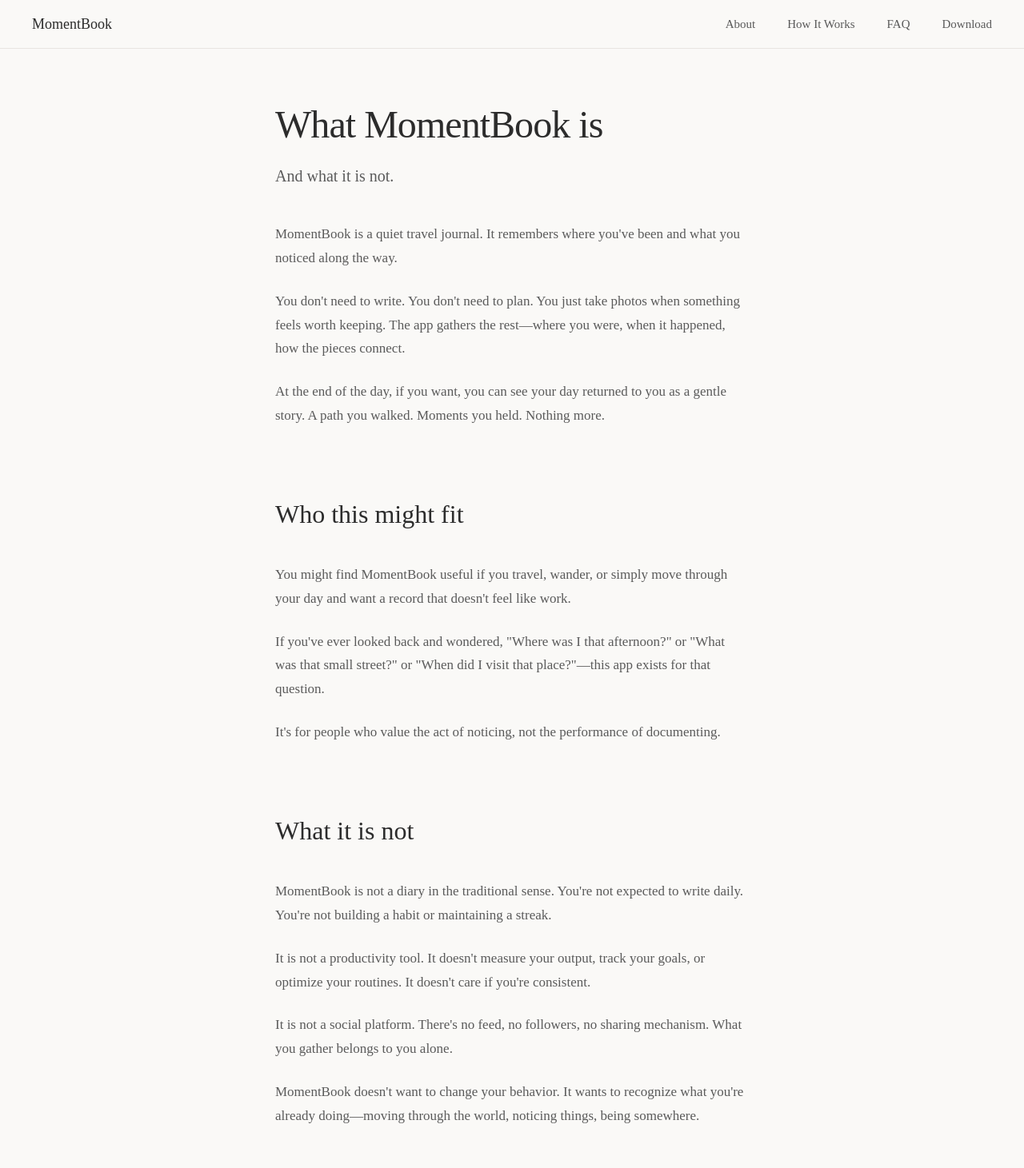
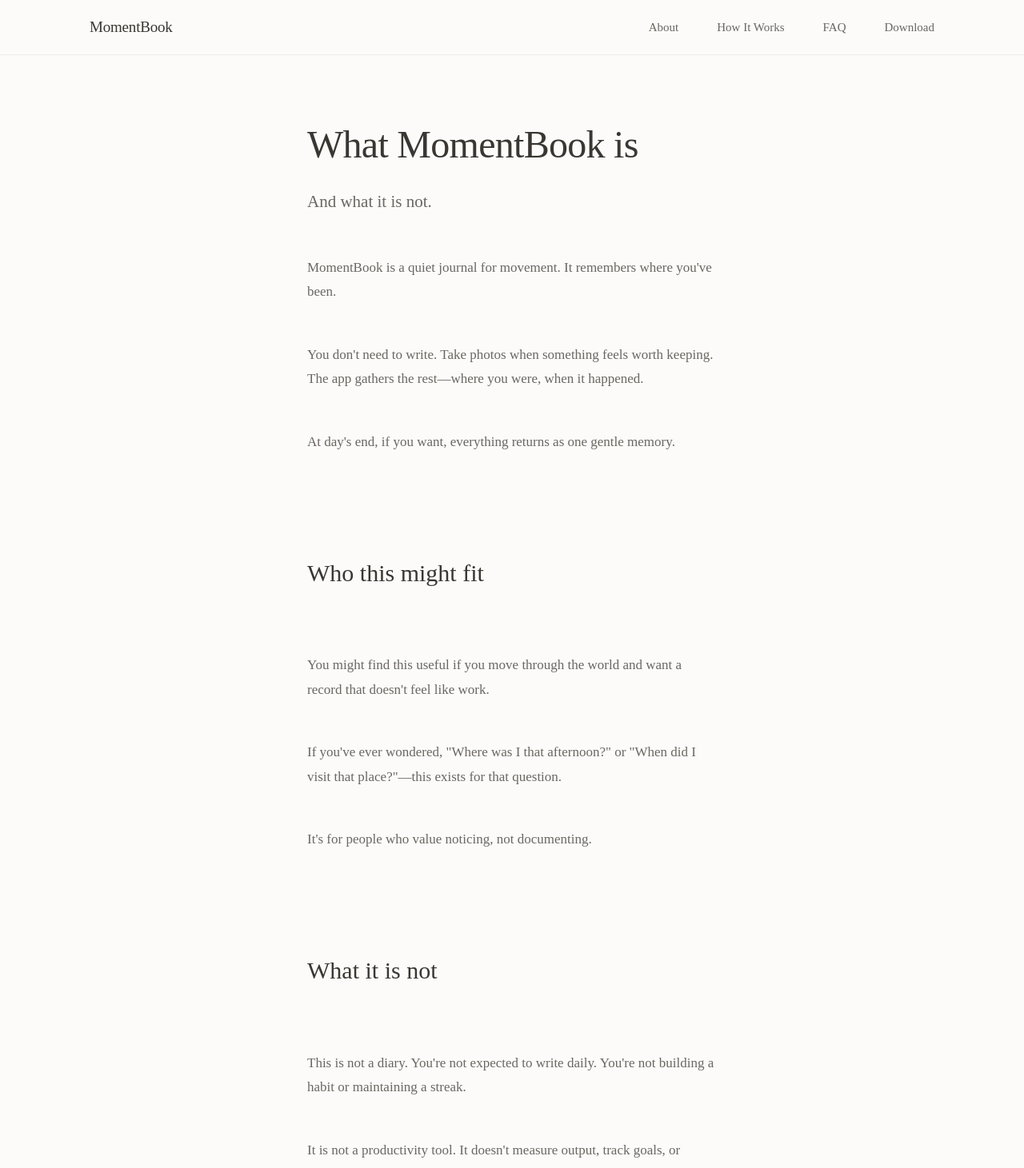
Before and after one commit to MomentBook/momentbook-web, a Next.js app: page /about in a window 1280 px wide. Shown: the top 1461 px of the page at 80% size. Built offline with nearby package versions, Linux system fonts and the light colour scheme; no server answers.

Commit message:
feat: update About and Home pages with refined content and improved styles

```diff
--- a/app/(marketing)/about/page.tsx
+++ b/app/(marketing)/about/page.tsx
@@ -17,93 +17,93 @@ export default function AboutPage() {
 
         <div className={styles.textContent}>
           <p>
-            MomentBook is a quiet travel journal. It remembers where you've been and what you noticed along the way.
+            MomentBook is a quiet journal for movement. It remembers where you've been.
           </p>
 
           <p>
-            You don't need to write. You don't need to plan. You just take photos when something feels worth keeping. The app gathers the rest—where you were, when it happened, how the pieces connect.
+            You don't need to write. Take photos when something feels worth keeping. The app gathers the rest—where you were, when it happened.
           </p>
 
           <p>
-            At the end of the day, if you want, you can see your day returned to you as a gentle story. A path you walked. Moments you held. Nothing more.
+            At day's end, if you want, everything returns as one gentle memory.
           </p>
 
           <h2 className={styles.heading2}>Who this might fit</h2>
 
           <p>
-            You might find MomentBook useful if you travel, wander, or simply move through your day and want a record that doesn't feel like work.
+            You might find this useful if you move through the world and want a record that doesn't feel like work.
           </p>
 
           <p>
-            If you've ever looked back and wondered, "Where was I that afternoon?" or "What was that small street?" or "When did I visit that place?"—this app exists for that question.
+            If you've ever wondered, "Where was I that afternoon?" or "When did I visit that place?"—this exists for that question.
           </p>
 
           <p>
-            It's for people who value the act of noticing, not the performance of documenting.
+            It's for people who value noticing, not documenting.
           </p>
 
           <h2 className={styles.heading2}>What it is not</h2>
 
           <p>
-            MomentBook is not a diary in the traditional sense. You're not expected to write daily. You're not building a habit or maintaining a streak.
+            This is not a diary. You're not expected to write daily. You're not building a habit or maintaining a streak.
           </p>
 
           <p>
-            It is not a productivity tool. It doesn't measure your output, track your goals, or optimize your routines. It doesn't care if you're consistent.
+            It is not a productivity tool. It doesn't measure output, track goals, or optimize routines.
           </p>
 
           <p>
-            It is not a social platform. There's no feed, no followers, no sharing mechanism. What you gather belongs to you alone.
+            It is not a social platform. There's no feed, no followers, no sharing. What you gather belongs to you.
           </p>
 
           <p>
-            MomentBook doesn't want to change your behavior. It wants to recognize what you're already doing—moving through the world, noticing things, being somewhere.
+            This app doesn't want to change you. It wants to see what you're already doing.
           </p>
 
           <h2 className={styles.heading2}>How it understands your day</h2>
 
           <p>
-            The app operates on a simple idea: a day is made of states. You're at home, then you're traveling, then you're at a place, then you're traveling again.
+            A day is made of movement. You're at home, then traveling, then somewhere else, then traveling again.
           </p>
 
           <p>
-            MomentBook watches these transitions quietly. It doesn't interrupt. It doesn't notify. It simply keeps track, so when the day ends, it can show you the shape your day took.
+            The app watches these transitions quietly. It doesn't interrupt or notify. When the day ends, it shows you the shape your day took.
           </p>
 
           <p>
-            This happens automatically. You don't configure it. You don't set it up. It just works, the way a good tool should—present when needed, invisible otherwise.
+            This happens automatically. Nothing to configure. Nothing to set up.
           </p>
 
           <h2 className={styles.heading2}>Privacy and your data</h2>
 
           <p>
-            Everything stays on your device by default. Your photos, your locations, your days—they live locally. Nothing is uploaded unless you choose to back it up yourself.
+            Everything stays on your device. Your photos, your locations, your days—they live locally.
           </p>
 
           <p>
-            There are no analytics. No tracking. No third parties watching what you do. The app exists to serve you, not to extract data from you.
+            No analytics. No tracking. No third parties. The app exists to serve you, not extract from you.
           </p>
 
           <p>
-            This is intentional. Privacy isn't a feature you enable. It's the foundation.
+            Privacy isn't a feature. It's the foundation.
           </p>
 
           <h2 className={styles.heading2}>Who this may not fit</h2>
 
           <p>
-            If you're looking for detailed journaling with long-form writing, this may not be the right tool. MomentBook is built for images and observation, not extended reflection.
+            If you're looking for long-form writing or extended reflection, this isn't the right tool. MomentBook is built for images and brief observation.
           </p>
 
           <p>
-            If you want social features—sharing your day, building an audience, seeing what others are doing—this app intentionally doesn't provide that.
+            If you want social features—sharing, audiences, feeds—this app intentionally doesn't provide that.
           </p>
 
           <p>
-            If you need accountability systems, habit tracking, or motivational prompts, you won't find them here. MomentBook is passive, optional, and quiet. It doesn't push.
+            If you need accountability, habit tracking, or motivation, you won't find it here. This is passive, optional, quiet.
           </p>
 
           <p>
-            The app respects that some people won't need it, and that's okay. It exists for those who recognize themselves in its approach.
+            Some people won't need this. That's okay. It exists for those who recognize themselves in it.
           </p>
         </div>
       </article>
--- a/app/globals.scss
+++ b/app/globals.scss
@@ -4,67 +4,67 @@
    ============================================ */
 
 :root {
-  /* Colors - Warm & Soft */
-  --color-bg-light: #faf9f7;
-  --color-bg-canvas: #ffffff;
-  --color-text-primary: #2c2c2c;
-  --color-text-secondary: #5a5a5a;
-  --color-text-tertiary: #8a8a8a;
+  /* Colors - Bright, warm, open */
+  --color-bg-light: #fcfbf9;
+  --color-bg-canvas: #fffffe;
+  --color-text-primary: #3a3632;
+  --color-text-secondary: #6b6662;
+  --color-text-tertiary: #9a9490;
 
-  /* Journey accent - muted earth tone */
-  --color-accent: #8b7355;
-  --color-accent-hover: #6d5a43;
-  --color-accent-soft: #f4f0ec;
+  /* Journey accent - warm terracotta */
+  --color-accent: #c17854;
+  --color-accent-hover: #a86343;
+  --color-accent-soft: #fdf6f2;
 
-  /* Borders & Dividers - Soft */
-  --color-border: #e8e5e1;
-  --color-border-hover: #d4cfc8;
+  /* Borders & Dividers - Very soft */
+  --color-border: #f0ebe6;
+  --color-border-hover: #e3dcd4;
 
-  /* Shadows - Very subtle */
-  --shadow-sm: 0 1px 3px rgba(0, 0, 0, 0.04);
-  --shadow-md: 0 4px 12px rgba(0, 0, 0, 0.06);
+  /* Shadows - Almost imperceptible */
+  --shadow-sm: 0 1px 2px rgba(58, 54, 50, 0.03);
+  --shadow-md: 0 3px 8px rgba(58, 54, 50, 0.04);
 
   /* Typography */
   --font-sans: var(--font-geist-sans), -apple-system, BlinkMacSystemFont, 'Segoe UI', 'Roboto', 'Oxygen',
     'Ubuntu', 'Cantarell', 'Fira Sans', 'Droid Sans', 'Helvetica Neue', sans-serif;
 
-  /* Spacing - Generous */
-  --spacing-xs: 0.5rem;
-  --spacing-sm: 1rem;
-  --spacing-md: 1.5rem;
-  --spacing-lg: 2.5rem;
-  --spacing-xl: 4rem;
+  /* Spacing - Very generous */
+  --spacing-xs: 0.625rem;
+  --spacing-sm: 1.25rem;
+  --spacing-md: 2rem;
+  --spacing-lg: 3rem;
+  --spacing-xl: 5rem;
 
   /* Reading experience */
-  --line-height-body: 1.75;
-  --line-height-heading: 1.3;
-  --max-width-reading: 42rem;
-  --max-width-content: 60rem;
-  --max-width-wide: 80rem;
+  --line-height-body: 1.8;
+  --line-height-heading: 1.35;
+  --max-width-reading: 38rem;
+  --max-width-content: 56rem;
+  --max-width-wide: 72rem;
 
-  /* Border radius - Rounded & soft */
-  --radius-sm: 0.5rem;
-  --radius-md: 0.75rem;
-  --radius-lg: 1rem;
+  /* Border radius - Gentle curves */
+  --radius-sm: 0.625rem;
+  --radius-md: 1rem;
+  --radius-lg: 1.5rem;
 }
 
 @media (prefers-color-scheme: dark) {
   :root {
-    --color-bg-light: #1a1816;
-    --color-bg-canvas: #0f0e0d;
-    --color-text-primary: #e8e6e3;
-    --color-text-secondary: #b8b6b3;
-    --color-text-tertiary: #8a8886;
+    --color-bg-light: #1c1916;
+    --color-bg-canvas: #100f0d;
+    --color-text-primary: #ebe7e3;
+    --color-text-secondary: #bbb6b1;
+    --color-text-tertiary: #8b8681;
 
-    --color-accent: #a89078;
-    --color-accent-hover: #c4a892;
-    --color-accent-soft: #2a2520;
+    --color-accent: #d89570;
+    --color-accent-hover: #e8ab8e;
+    --color-accent-soft: #2b2420;
 
-    --color-border: #2f2d2a;
-    --color-border-hover: #4a4541;
+    --color-border: #322e2a;
+    --color-border-hover: #4b4641;
 
-    --shadow-sm: 0 1px 3px rgba(0, 0, 0, 0.3);
-    --shadow-md: 0 4px 12px rgba(0, 0, 0, 0.5);
+    --shadow-sm: 0 1px 2px rgba(0, 0, 0, 0.4);
+    --shadow-md: 0 3px 8px rgba(0, 0, 0, 0.6);
   }
 }
 
--- a/app/layout.module.scss
+++ b/app/layout.module.scss
@@ -10,11 +10,11 @@
   position: sticky;
   top: 0;
   z-index: 100;
-  backdrop-filter: blur(8px);
-  background: rgba(250, 249, 247, 0.95);
+  backdrop-filter: blur(12px);
+  background: rgba(252, 251, 249, 0.92);
 
   @media (prefers-color-scheme: dark) {
-    background: rgba(26, 24, 22, 0.95);
+    background: rgba(28, 25, 22, 0.92);
   }
 }
 
@@ -32,11 +32,12 @@
 }
 
 .logo {
-  font-weight: 500;
-  font-size: 1.125rem;
+  font-weight: 400;
+  font-size: 1.1875rem;
   line-height: 1.75rem;
   color: var(--color-text-primary);
-  transition: color 0.2s ease;
+  transition: color 0.25s ease;
+  letter-spacing: -0.01em;
 
   &:hover {
     color: var(--color-accent);
@@ -48,6 +49,7 @@
   gap: var(--spacing-md);
   font-size: 0.9375rem;
   line-height: 1.5rem;
+  font-weight: 300;
 
   @media (min-width: 768px) {
     gap: var(--spacing-lg);
@@ -56,27 +58,11 @@
 
 .navLink {
   color: var(--color-text-secondary);
-  transition: color 0.2s ease;
+  transition: color 0.25s ease;
   position: relative;
 
   &:hover {
-    color: var(--color-text-primary);
-  }
-
-  &::after {
-    content: '';
-    position: absolute;
-    bottom: -4px;
-    left: 0;
-    right: 0;
-    height: 2px;
-    background: var(--color-accent);
-    opacity: 0;
-    transition: opacity 0.2s ease;
-  }
-
-  &:hover::after {
-    opacity: 1;
+    color: var(--color-accent);
   }
 }
 
--- a/styles/common.module.scss
+++ b/styles/common.module.scss
@@ -34,8 +34,8 @@
 .title {
   font-size: 2.5rem;
   line-height: var(--line-height-heading);
-  font-weight: 500;
-  letter-spacing: -0.02em;
+  font-weight: 400;
+  letter-spacing: -0.015em;
   color: var(--color-text-primary);
 
   @media (min-width: 768px) {
@@ -44,26 +44,27 @@
 }
 
 .subtitle {
-  font-size: 1.125rem;
+  font-size: 1.1875rem;
   line-height: var(--line-height-body);
   color: var(--color-text-secondary);
   margin-top: var(--spacing-sm);
+  font-weight: 300;
 
   @media (min-width: 768px) {
-    font-size: 1.25rem;
+    font-size: 1.3125rem;
   }
 }
 
 .heading2 {
-  font-size: 1.75rem;
+  font-size: 1.625rem;
   line-height: var(--line-height-heading);
-  font-weight: 500;
+  font-weight: 400;
   color: var(--color-text-primary);
   margin-top: var(--spacing-xl);
-  margin-bottom: var(--spacing-sm);
+  margin-bottom: var(--spacing-md);
 
   @media (min-width: 768px) {
-    font-size: 2rem;
+    font-size: 1.875rem;
   }
 }
 
@@ -79,10 +80,11 @@
 .textContent {
   display: flex;
   flex-direction: column;
-  gap: var(--spacing-md);
+  gap: var(--spacing-lg);
   color: var(--color-text-secondary);
   line-height: var(--line-height-body);
   font-size: 1.0625rem;
+  font-weight: 300;
 
   p {
     margin: 0;
@@ -93,8 +95,8 @@
     text-decoration: underline;
     text-decoration-color: var(--color-accent);
     text-decoration-thickness: 1px;
-    text-underline-offset: 2px;
-    transition: all 0.2s ease;
+    text-underline-offset: 3px;
+    transition: all 0.25s ease;
 
     &:hover {
       color: var(--color-accent-hover);
```
Also changed, not shown: app/page.module.scss (+39 -41 lines), app/page.tsx (+9 -9 lines).
